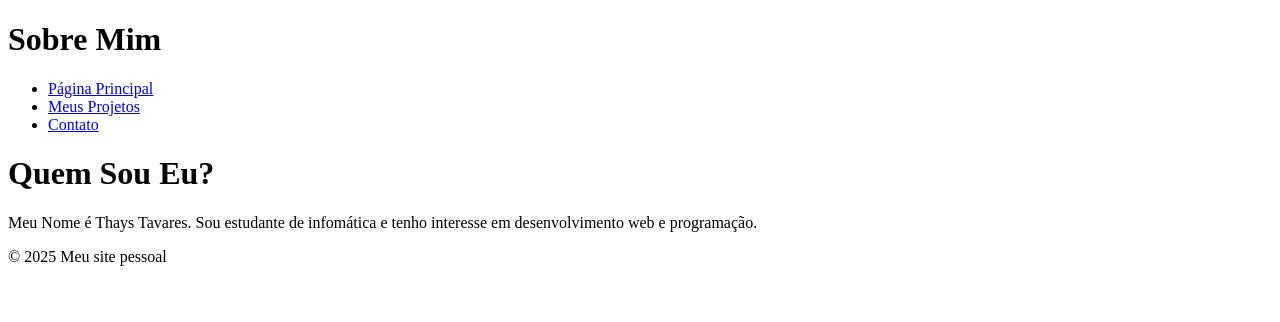
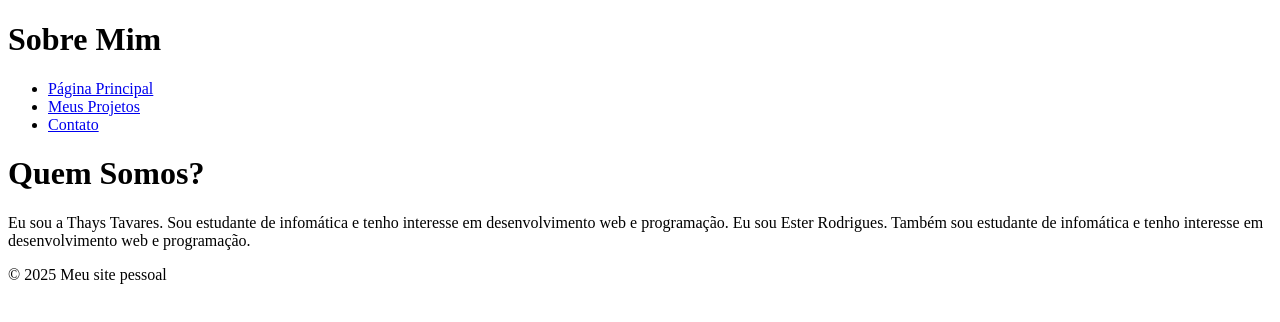
Before and after one commit to ThaysTavaress/Projeto04, a plain HTML site: page pages/sobre.html in a window 1280 px wide. Drawn offline with Linux system fonts and the light colour scheme.

Commit message:
Update sobre.html

```diff
--- a/pages/sobre.html
+++ b/pages/sobre.html
@@ -12,9 +12,10 @@
         </ul>
     </header>
     <body>
-        <h1>Quem Sou Eu?</h1>
+        <h1>Quem Somos?</h1>
         <section>
-            Meu Nome é Thays Tavares. Sou estudante de infomática e tenho interesse em desenvolvimento web e programação.
+        Eu sou a Thays Tavares. Sou estudante de infomática e tenho interesse em desenvolvimento web e programação.
+            Eu sou Ester Rodrigues. Também sou estudante de infomática e tenho interesse em desenvolvimento web e programação.
         </section>
     </body>
     <footer>
```
